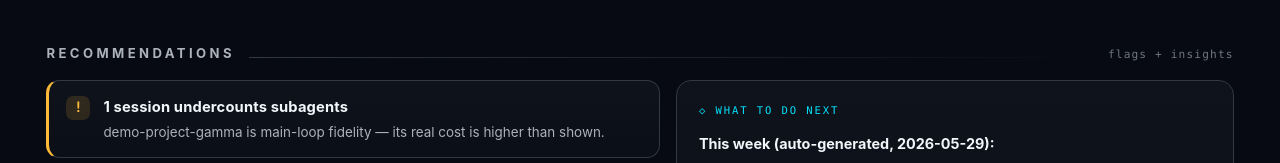
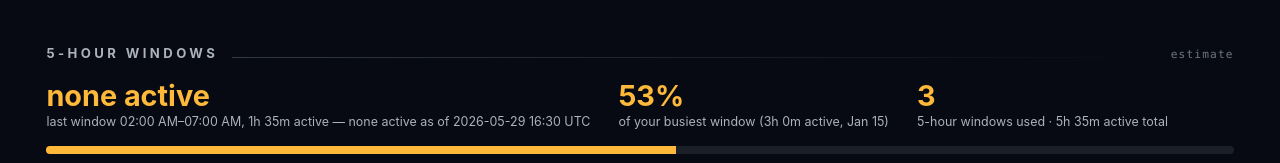
Before and after one commit to wan-huiyan/token-torch, a React (Vite) app: page / in a window 1280 px wide. Shown: the part 2637-2800 px from the top of the page. Built offline with nearby package versions, Linux system fonts and the light colour scheme; no server answers.

Commit message:
feat(b4): BillingWindows panel + CSS + fixture + wire into dashboard

```diff
--- /dev/null
+++ b/src/dashboard/BillingWindows.tsx
@@ -0,0 +1,64 @@
+import type { DashboardData } from "../types";
+import { mins } from "../shared/mins";
+import { fmtStamp } from "./helpers";
+import { Section } from "./Section";
+
+/**
+ * B4 — 5-hour rolling windows (ESTIMATE). Leads with the current/most-recent window: reset countdown +
+ * pace vs the user's own busiest window. NOT a quota gauge — shows activity, never % of a limit; LOCAL
+ * lower bound; as of the last generate. Hidden when absent. Complements the hero's "on a plan, so $ is FYI".
+ * Degrades to "none active" when the latest window isn't current (the usual case on historical data).
+ */
+const clock = (ms: number): string => new Date(ms).toLocaleTimeString([], { hour: "2-digit", minute: "2-digit" });
+const day = (ms: number): string => new Date(ms).toLocaleDateString([], { month: "short", day: "numeric" });
+const barPct = (active: number, busiest: number): number => (busiest > 0 ? Math.max(4, Math.round((active / busiest) * 100)) : 4);
+
+export function BillingWindows({ data }: { data: DashboardData }) {
+  const bw = data.billing_windows;
+  if (!bw) return null;
+
+  const c = bw.current;
+  const remainingMin = Math.max(0, (c.end_ms - bw.generated_at_ms) / 60_000);
+  const pace = Math.min(100, Math.max(0, bw.pace_vs_busiest_pct));
+  const asOf = fmtStamp(data.meta.generated_at);
+
+  return (
+    <Section title="5-hour windows" n="estimate">
+      <div className="bw-grid">
+        <div className="bw-stat">
+          {c.is_active ? (
+            <>
+              <div className="bw-big">{mins(remainingMin)} left</div>
+              <div className="bw-cap">current window — started {clock(c.start_ms)}, resets {clock(c.end_ms)} (as of {asOf})</div>
+            </>
+          ) : (
+            <>
+              <div className="bw-big">none active</div>
+              <div className="bw-cap">last window {clock(c.start_ms)}–{clock(c.end_ms)}, {mins(c.active_min)} active — none active as of {asOf}</div>
+            </>
+          )}
+        </div>
+        <div className="bw-stat">
+          <div className="bw-big">{pace}%</div>
+          <div className="bw-cap">of your busiest window ({mins(bw.busiest.active_min)} active, {day(bw.busiest.start_ms)})</div>
+        </div>
+        <div className="bw-stat">
+          <div className="bw-big">{bw.window_count}</div>
+          <div className="bw-cap">5-hour windows used · {mins(bw.total_active_min)} active total</div>
+        </div>
+      </div>
+      <div className="bw-bar" aria-hidden>
+        <i style={{ width: `${pace}%`, background: "var(--amber)" }} />
+      </div>
+      <div className="bw-recent" aria-hidden>
+        {bw.recent.map((w) => (
+          <div className="bw-win" key={w.start_ms} title={`${day(w.start_ms)} ${clock(w.start_ms)}–${clock(w.end_ms)} · ${mins(w.active_min)} active · ${w.session_count} sessions · ${w.event_count} events`}>
+            <div className="bw-win-bar"><i style={{ height: `${barPct(w.active_min, bw.busiest.active_min)}%` }} /></div>
+            <div className="bw-win-lab">{mins(w.active_min)}</div>
+          </div>
+        ))}
+      </div>
+      <p className="bw-note">Shows activity, not % of any limit — your plan's window is shared across claude.ai, Desktop &amp; every device, so this is a lower bound. {bw.note}</p>
+    </Section>
+  );
+}
--- a/src/dashboard/DashboardPage.tsx
+++ b/src/dashboard/DashboardPage.tsx
@@ -24,6 +24,7 @@ import { TimelineChart } from "./TimelineChart";
 import { SessionTable } from "./SessionTable";
 import { Distributions } from "./Distributions";
 import { ContextOverhead } from "./ContextOverhead";
+import { BillingWindows } from "./BillingWindows";
 import { Recommendations } from "./Recommendations";
 import { Footer } from "./Footer";
 
@@ -63,6 +64,7 @@ export function DashboardPage({
         {/* cost/distribution panels demoted to supporting cast (decision #2) */}
         <Distributions data={data} />
         <ContextOverhead data={data} />
+        <BillingWindows data={data} />
         <Recommendations data={data} />
         <Footer meta={data.meta} />
       </main>
--- a/src/dashboard/dashboard.css
+++ b/src/dashboard/dashboard.css
@@ -422,6 +422,20 @@
 .co-bar > i { display: block; height: 100%; }
 .co-note { font-family: var(--mono); font-size: .68rem; color: var(--ink-faint); margin-top: 6px; }
 
+/* B4 — 5-hour rolling-window panel */
+.bw-grid { display: flex; gap: 28px; flex-wrap: wrap; }
+.bw-stat { min-width: 170px; }
+.bw-big { font-size: 1.8rem; font-weight: 700; color: var(--amber); line-height: 1.1; }
+.bw-cap { font-size: .78rem; color: var(--ink-dim); margin-top: 2px; }
+.bw-bar { height: 8px; background: var(--line-soft); border-radius: 4px; overflow: hidden; margin: 14px 0 8px; }
+.bw-bar > i { display: block; height: 100%; }
+.bw-recent { display: flex; gap: 6px; align-items: flex-end; margin: 12px 0 4px; }
+.bw-win { flex: 1; min-width: 12px; display: flex; flex-direction: column; align-items: center; }
+.bw-win-bar { width: 100%; height: 44px; display: flex; align-items: flex-end; background: var(--line-soft); border-radius: 3px; overflow: hidden; }
+.bw-win-bar > i { width: 100%; display: block; background: var(--amber); }
+.bw-win-lab { font-size: .6rem; color: var(--ink-faint); margin-top: 3px; }
+.bw-note { font-family: var(--mono); font-size: .68rem; color: var(--ink-faint); margin-top: 6px; }
+
 /* ---- confound banner (Plan 5 T4) — prominent validity warning, amber register ---- */
 .confound { margin: 18px 0; padding: 14px 16px; border-radius: 12px;
   border: 1px solid color-mix(in srgb, var(--amber) 55%, transparent);
--- a/src/fixtures/dashboard.fixture.ts
+++ b/src/fixtures/dashboard.fixture.ts
@@ -34,6 +34,20 @@ export const dashboardFixture: DashboardData = {
     time_saved_min: 612,
     time_saved_hours: 10.2,
   },
+  billing_windows: {
+    generated_at_ms: 1_800_000_000_000 + 30 * 3_600_000, // AFTER the latest window → "none active" (the representative state)
+    window_count: 3,
+    total_active_min: 335,
+    pace_vs_busiest_pct: 53, // round(95 / 180 * 100)
+    current: { start_ms: 1_800_000_000_000 + 18 * 3_600_000, end_ms: 1_800_000_000_000 + 23 * 3_600_000, active_min: 95, event_count: 240, session_count: 2, project_count: 1, is_active: false },
+    busiest: { start_ms: 1_800_000_000_000 + 6 * 3_600_000, end_ms: 1_800_000_000_000 + 11 * 3_600_000, active_min: 180, event_count: 410, session_count: 3, project_count: 2, is_active: false },
+    recent: [
+      { start_ms: 1_800_000_000_000 + 18 * 3_600_000, end_ms: 1_800_000_000_000 + 23 * 3_600_000, active_min: 95, event_count: 240, session_count: 2, project_count: 1, is_active: false },
+      { start_ms: 1_800_000_000_000 + 6 * 3_600_000, end_ms: 1_800_000_000_000 + 11 * 3_600_000, active_min: 180, event_count: 410, session_count: 3, project_count: 2, is_active: false },
+      { start_ms: 1_800_000_000_000, end_ms: 1_800_000_000_000 + 5 * 3_600_000, active_min: 60, event_count: 150, session_count: 1, project_count: 1, is_active: false },
+    ],
+    note: "Sample data — estimate; reconstructed 5-hour windows from local timestamps. Lower bound, not a quota; shows activity, not % of a limit.",
+  },
   projects: [
     { name: "demo-project-alpha", cost_usd: 634.96, sessions: 2, active_min: 203.3, cost_share: 0.558, cost_per_session: 317.48 },
     { name: "demo-project-beta", cost_usd: 372.41, sessions: 2, active_min: 158.7, cost_share: 0.327, cost_per_session: 186.21 },
```
